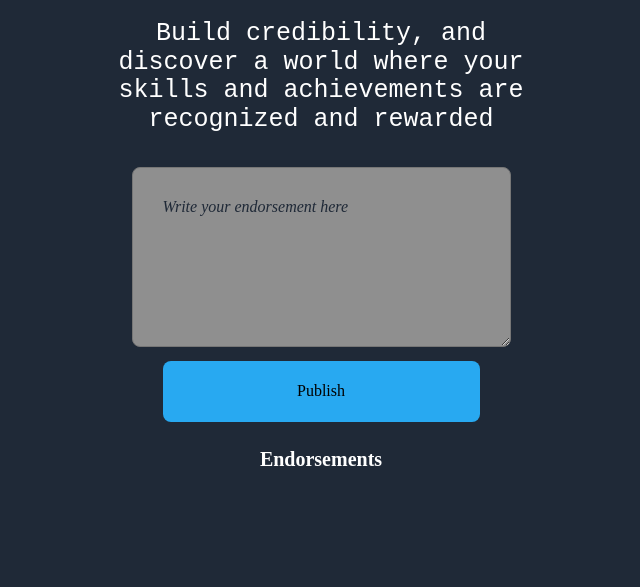
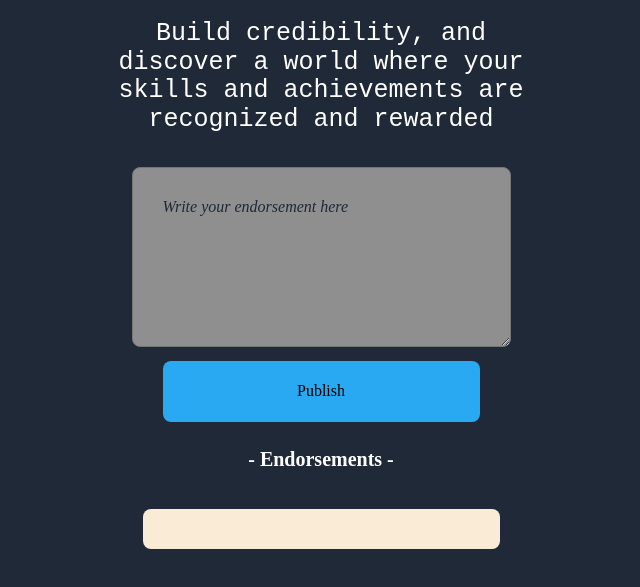
Before and after one commit to faithadewuyi/Boost-Buddy, a website built with Vite: page index.html in a window 1280 px wide. Both pictures are taken after a click on the button "Publish". Shown: the part 197-784 px from the top of the page, without its empty margins (319-959 px from the left). Built offline with nearby package versions, Linux system fonts and the light colour scheme; no server answers.

Commit message:
Updating data in real time

```diff
--- a/index.css
+++ b/index.css
@@ -28,7 +28,7 @@ h1{
     text-align: center;
 
 }
-p{
+.description{
     text-align: center;
     font-family: 'Courier New', Courier, monospace;
     font-size: 25px;
@@ -94,3 +94,19 @@ text-align: left;
     color: #FFFFFF;
 
 }
+
+ #endorsement-list p{
+    font-family: Inter;
+    font-size: 20px;
+    width: 317px;
+    padding:20px;
+    font-weight: 400;
+    line-height: 15px;
+    letter-spacing: 0em;
+    background-color: antiquewhite;
+    color:#1F2937;
+    border-radius: 8px;
+    align-items: center;
+
+
+}
--- a/index.html
+++ b/index.html
@@ -17,11 +17,13 @@
     <div class="container">
         <img src="./assets/freddie.png">
         <h1>Welcome to BoostBuddy</h1>
-        <p> Build credibility, and discover a world where your skills and achievements are recognized and rewarded</p>
+        <p class="description"> Build credibility, and discover a world where your skills and achievements are recognized and rewarded</p>
         <textarea id="message-el" placeholder="Write your endorsement here" name="message"></textarea>
         <button id="publish-el">Publish</button>
-        <h3>Endorsements</h3>
-        <p id="endorsement-list"></p>
+        <h3>- Endorsements -</h3>
+        <div id="endorsement-list">
+
+        </div>
     </div>
 
    <script src="index.js" type="module"></script>
--- a/index.js
+++ b/index.js
@@ -1,15 +1,23 @@
 import { initializeApp } from "https://www.gstatic.com/firebasejs/9.15.0/firebase-app.js"
-import { getDatabase, ref  } from "https://www.gstatic.com/firebasejs/9.15.0/firebase-database.js"
+import { getDatabase, ref, push  } from "https://www.gstatic.com/firebasejs/9.15.0/firebase-database.js" //step 3 gotten standard import for real-time data
 
 const appSettings ={
   databaseURL: "https://endorse-b4353-default-rtdb.europe-west1.firebasedatabase.app/"
-}
+}//Step 1 URL copied from firebase
 
-const app =initializeApp(appSettings)
-const database = getDatabase(app)
+const app =initializeApp(appSettings)//Step 2
+const database = getDatabase(app)//step 2
 
 const endorsementListINDB = ref(database, "Endorsements")
 
 const messageEl = document.getElementById("message-el")
 const publishEl = document.getElementById("publish-el")
 const endorsementListEl =document.getElementById("endorsement-list")
+
+publishEl.addEventListener("click", function(){
+  let messageValue= messageEl.value
+
+  push(endorsementListINDB, messageValue)
+  endorsementListEl.innerHTML += `<p>${messageValue}</p>`
+
+})
```
Lines whose indentation alone changed are shown as unchanged.
